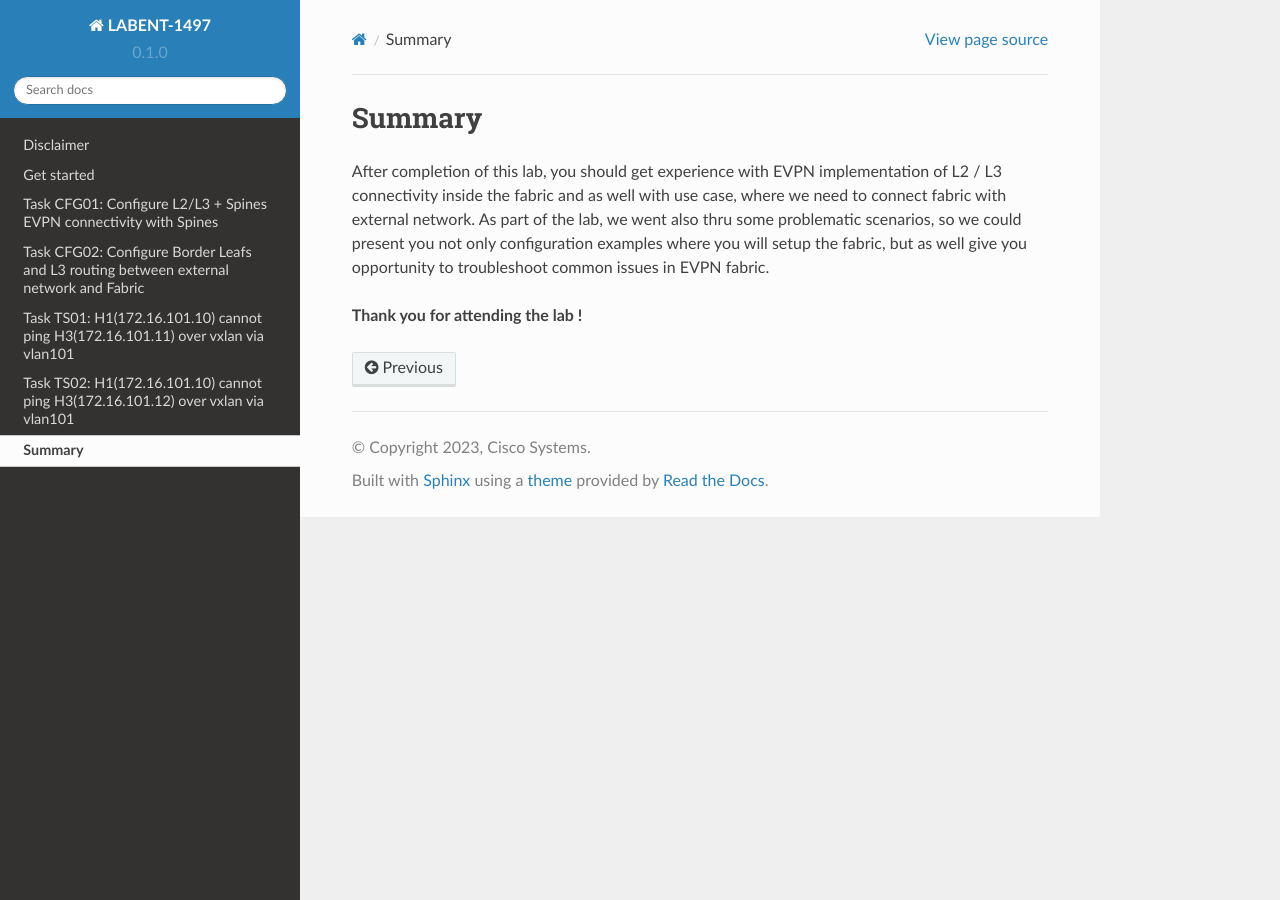
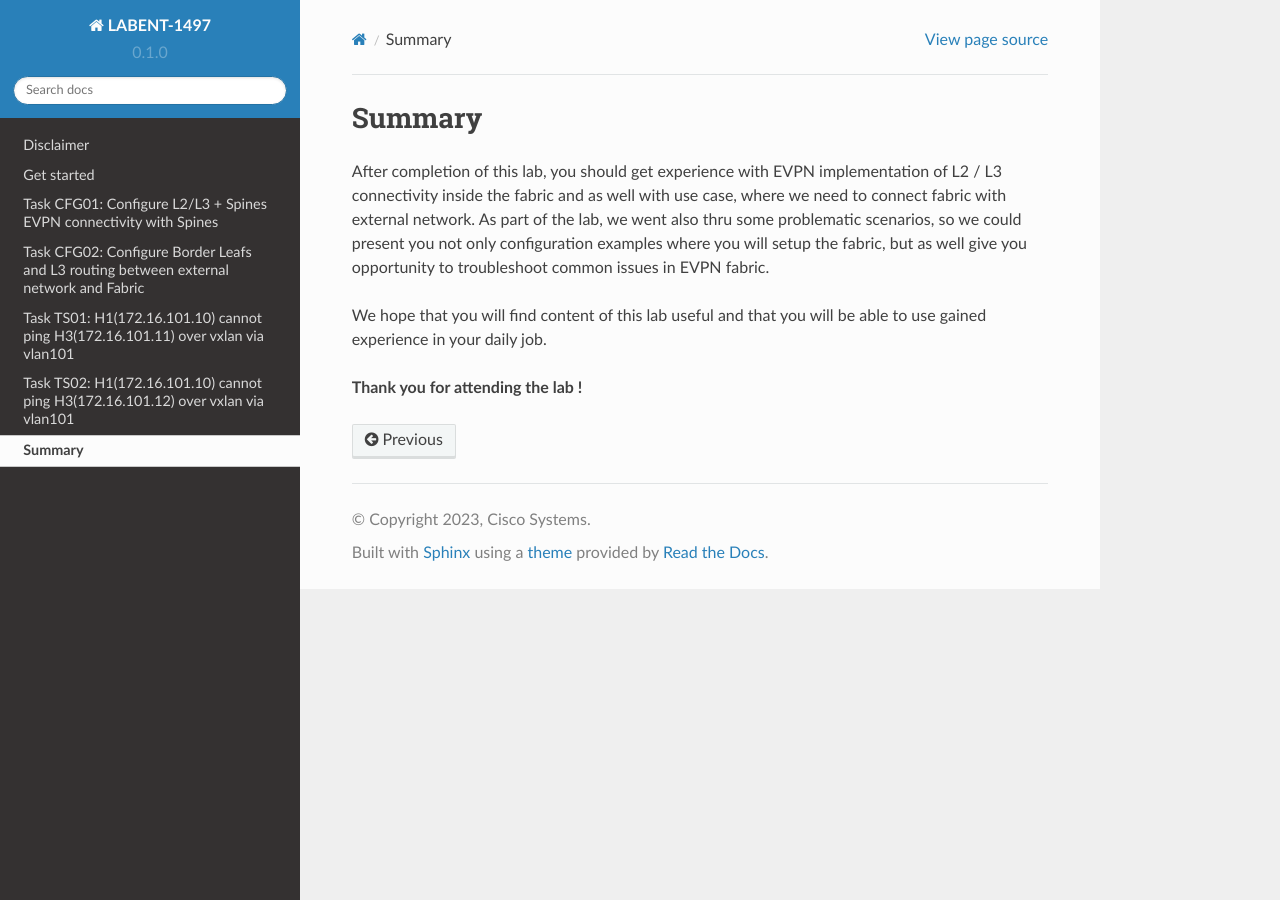
Before and after one commit to dvishchu/labent-1497, a Sphinx documentation site: the page built from docs/source/summary.rst, in a window 1280 px wide. Built offline with Sphinx 7.4.7 and the Read the Docs theme 2.0.0, drawn with Linux system fonts in a browser that asks for light colours.

Commit message:
Updating note

```diff
--- a/docs/source/summary.rst
+++ b/docs/source/summary.rst
@@ -3,4 +3,6 @@ Summary
 
 After completion of this lab, you should get experience with EVPN implementation of L2 / L3 connectivity inside the fabric and as well with use case, where we need to connect fabric with external network. As part of the lab, we went also thru some problematic scenarios, so we could present you not only configuration examples where you will setup the fabric, but as well give you opportunity to troubleshoot common issues in EVPN fabric.
 
+We hope that you will find content of this lab useful and that you will be able to use gained experience in your daily job.
+
 **Thank you for attending the lab !**
```
